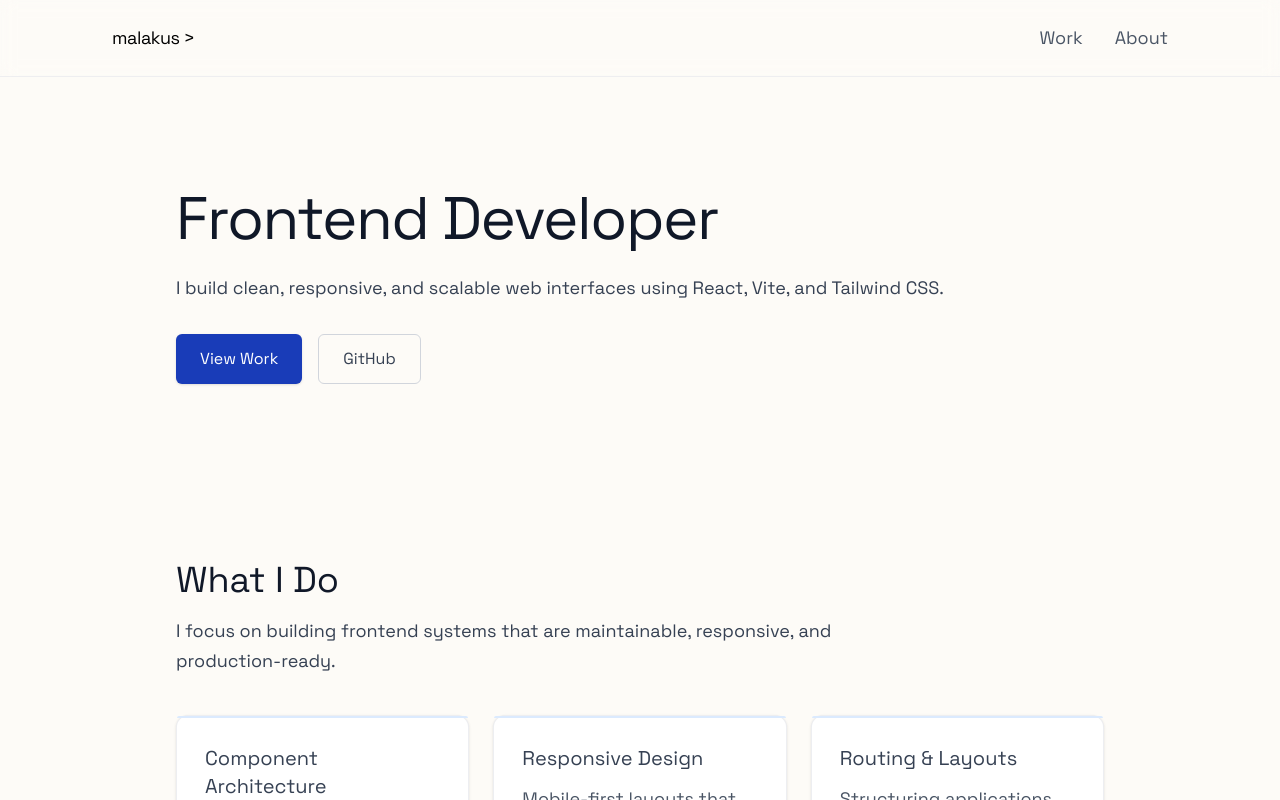
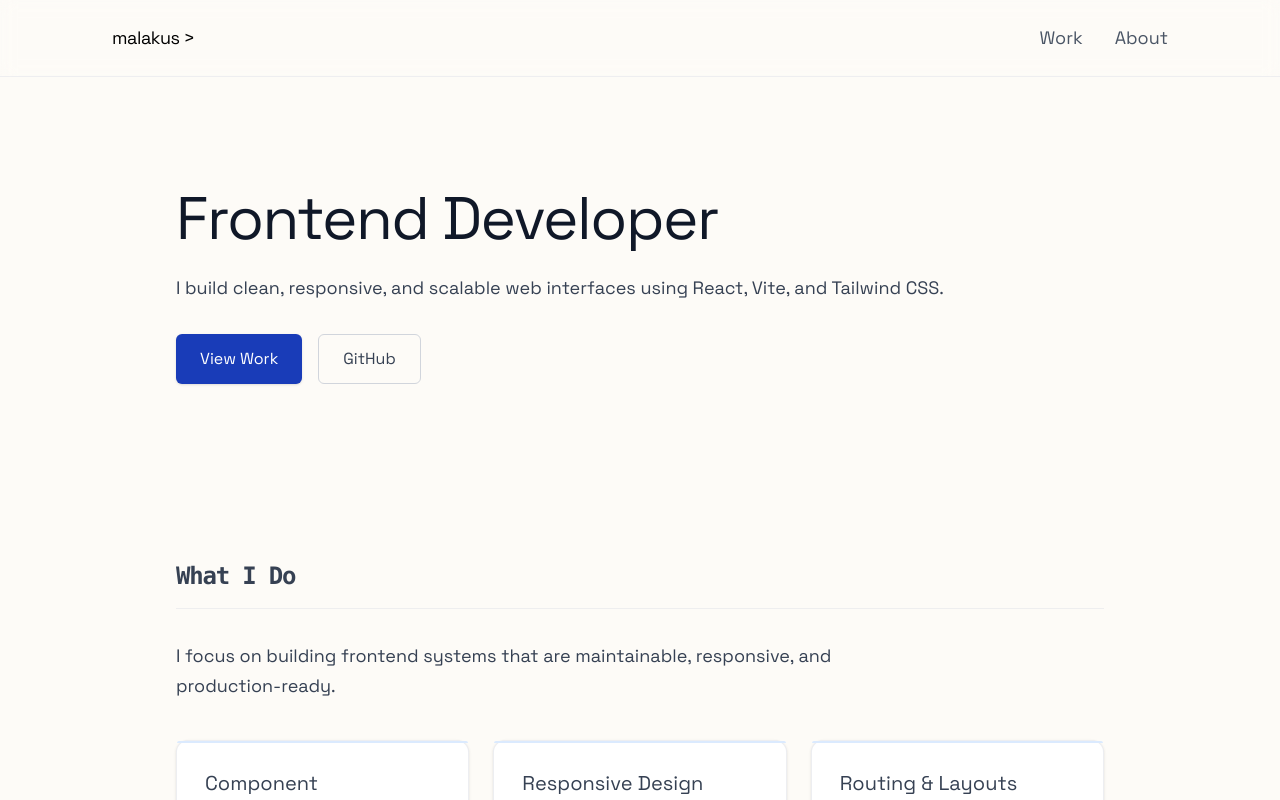
Before and after one commit to malakus4/portfolio-react, a React (Vite) app: page / in a window 1280 px wide. Shown: the top 800 px of the page. Built offline with nearby package versions, Linux system fonts and the light colour scheme.

Commit message:
style: refine section typography and subtle dividers

```diff
--- a/src/components/sections/FeaturedWork.jsx
+++ b/src/components/sections/FeaturedWork.jsx
@@ -6,6 +6,7 @@ function FeaturedWork() {
   return (
     <Section>
       <h2 className="section-title">Featured Work</h2>
+      <hr className="mt-4 mb-8 border-0 border-b border-gray-200/60" />
       <p className="mt-4 mb-8 max-w-2xl text-base sm:text-lg text-gray-700 leading-relaxed">
         A selection of projects where I applied modern frontend practices,
         clean architecture, and real-world problem solving.
--- a/src/components/sections/Skills.jsx
+++ b/src/components/sections/Skills.jsx
@@ -4,13 +4,12 @@ import SkillCard from "../ui/SkillCard";
 function Skills() {
   return (
     <Section>
-      <h2 className="section-title">
-        What I Do
-      </h2>
+      <h2 className="section-title">What I Do</h2>
+      <hr className="mt-4 mb-8 border-0 border-b border-gray-200/60"/>
 
       <p className="mt-4 max-w-2xl text-base sm:text-lg text-gray-700 leading-relaxed">
-        I focus on building frontend systems that are maintainable,
-        responsive, and production-ready.
+        I focus on building frontend systems that are maintainable, responsive,
+        and production-ready.
       </p>
 
       <div className="mt-10 grid gap-6 sm:grid-cols-2 lg:grid-cols-3">
--- a/src/index.css
+++ b/src/index.css
@@ -73,7 +73,7 @@ html {
   }
 
   .section-title {
-    @apply text-2xl sm:text-3xl lg:text-4xl font-bold text-gray-900;
+    @apply font-mono text-xl lg:text-2xl tracking-tighter text-gray-700;
   }
 
   .section-subtitle {
```
